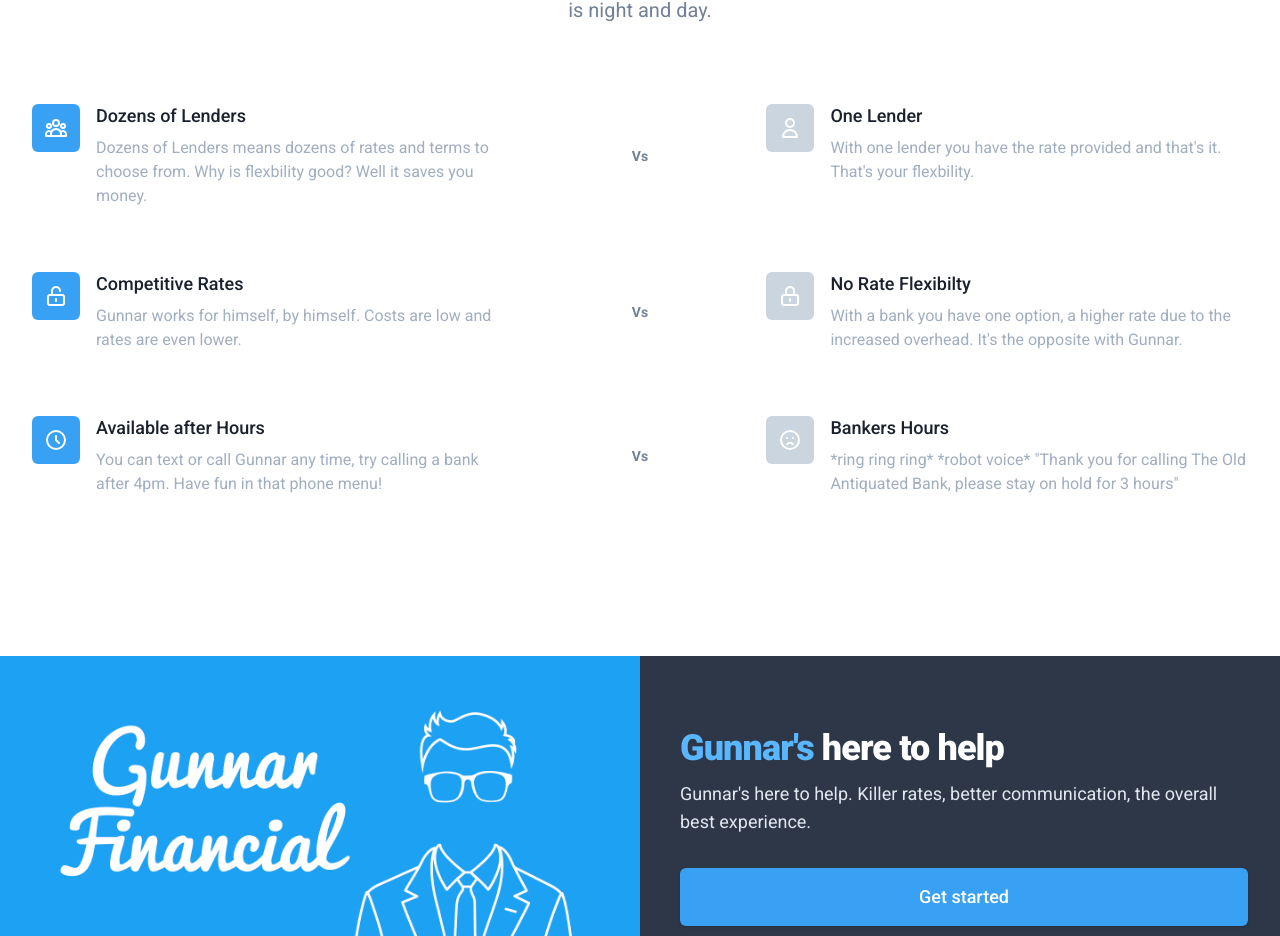
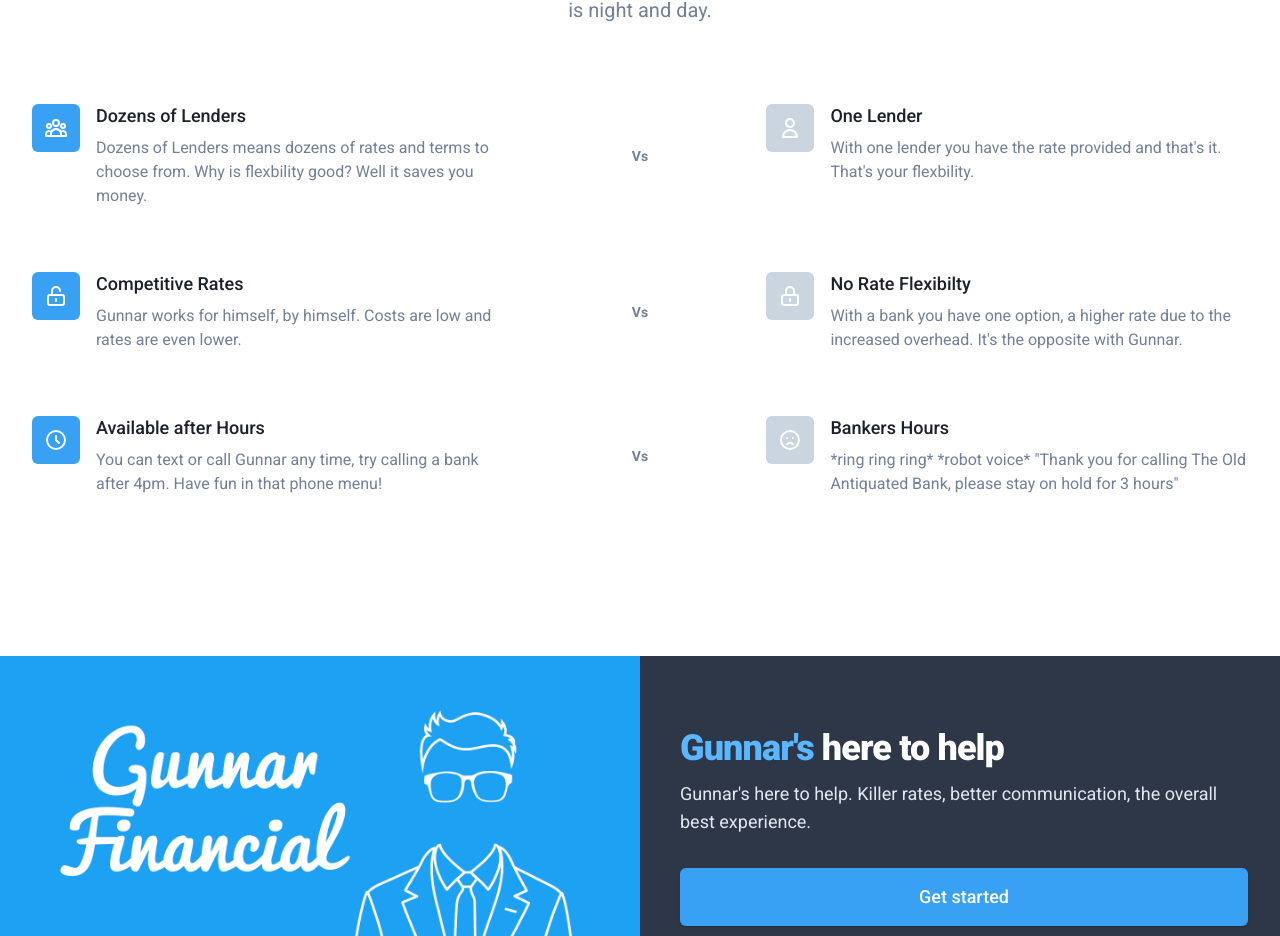
Before and after one commit to danwritecode/Gunnar-Mortgage, a Nuxt app: page / in a window 1280 px wide. Shown: the part 778-1714 px from the top of the page. Built offline with nearby package versions, Linux system fonts and the light colour scheme.

Commit message:
updated the caption gray to a darker gray, I don't like the super light gray thay tailwind likes

```diff
--- a/pages/index.vue
+++ b/pages/index.vue
@@ -40,7 +40,7 @@
                   </div>
                   <div class="ml-4">
                     <h5 class="text-lg leading-6 font-medium text-gray-900">Dozens of Lenders</h5>
-                    <p class="mt-2 text-base leading-6 text-gray-500">
+                    <p class="mt-2 text-base leading-6 text-gray-600">
                       Dozens of Lenders means dozens of rates and terms to choose from. Why is flexbility good? Well it saves you money.
                     </p>
                   </div>
@@ -60,7 +60,7 @@
                   </div>
                   <div class="ml-4">
                     <h5 class="text-lg leading-6 font-medium text-gray-900">One Lender</h5>
-                    <p class="mt-2 text-base leading-6 text-gray-500">
+                    <p class="mt-2 text-base leading-6 text-gray-600">
                       With one lender you have the rate provided and that's it. That's your flexbility.
                     </p>
                   </div>
@@ -79,7 +79,7 @@
                   </div>
                   <div class="ml-4">
                     <h5 class="text-lg leading-6 font-medium text-gray-900">Competitive Rates</h5>
-                    <p class="mt-2 text-base leading-6 text-gray-500">
+                    <p class="mt-2 text-base leading-6 text-gray-600">
                       Gunnar works for himself, by himself. Costs are low and rates are even lower.
                     </p>
                   </div>
@@ -99,7 +99,7 @@
                   </div>
                   <div class="ml-4">
                     <h5 class="text-lg leading-6 font-medium text-gray-900">No Rate Flexibilty</h5>
-                    <p class="mt-2 text-base leading-6 text-gray-500">
+                    <p class="mt-2 text-base leading-6 text-gray-600">
                       With a bank you have one option, a higher rate due to the increased overhead. It's the opposite with Gunnar.
                     </p>
                   </div>
@@ -118,7 +118,7 @@
                   </div>
                   <div class="ml-4">
                     <h5 class="text-lg leading-6 font-medium text-gray-900">Available after Hours</h5>
-                    <p class="mt-2 text-base leading-6 text-gray-500">
+                    <p class="mt-2 text-base leading-6 text-gray-600">
                       You can text or call Gunnar any time, try calling a bank after 4pm. Have fun in that phone menu!
                     </p>
                   </div>
@@ -138,7 +138,7 @@
                   </div>
                   <div class="ml-4">
                     <h5 class="text-lg leading-6 font-medium text-gray-900">Bankers Hours</h5>
-                    <p class="mt-2 text-base leading-6 text-gray-500">
+                    <p class="mt-2 text-base leading-6 text-gray-600">
                       *ring ring ring* *robot voice* "Thank you for calling The Old Antiquated Bank, please stay on hold for 3 hours"
                     </p>
                   </div>
```
